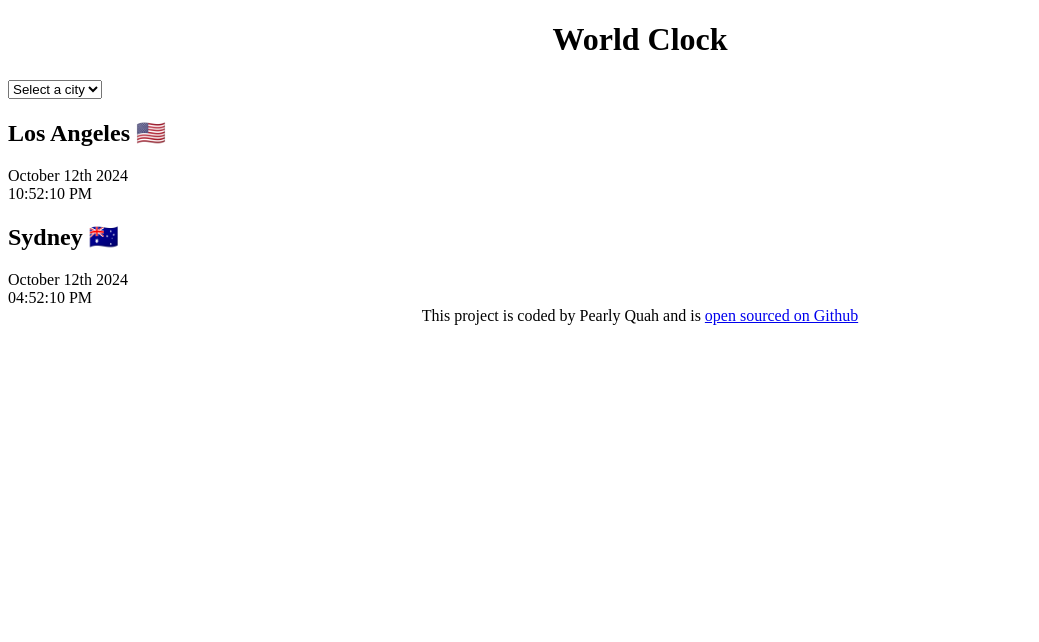
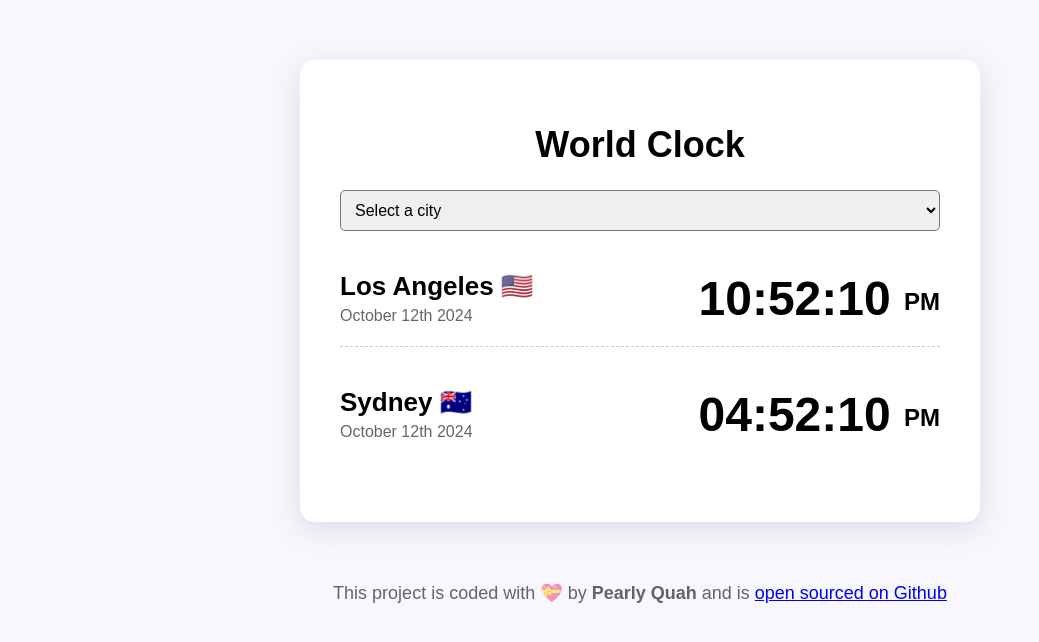
Before and after one commit to sweets-code/World-Clock-PQ, a plain HTML site: page index.html in a window 1280 px wide. Shown: the whole page, without its empty margins (0-1039 px from the left). Drawn offline with Linux system fonts and the light colour scheme.

Commit message:
Added css

```diff
--- a/css/style.css
+++ b/css/style.css
@@ -1,6 +1,60 @@
+body {
+  background-color: #f9f7fe;
+  font-family: sans-serif;
+}
+.container {
+  max-width: 600px;
+  margin: 60px auto;
+  background-color: white;
+  padding: 40px;
+  box-shadow: 0px 7px 29px 0px rgba(100, 100, 111, 0.2);
+  border-radius: 15px;
+}
+select {
+  display: block;
+  width: 100%;
+  padding: 10px;
+  border-radius: 5px;
+  font-size: 16px;
+}
+
+.city {
+  display: flex;
+  margin: 20px 0;
+  justify-content: space-between;
+  padding: 20px 0;
+  border-bottom: 1px dashed rgba(0, 0, 0, 0.2);
+}
+
+.city:last-child {
+  border: none;
+}
+
+h2 {
+  margin: 0 0 5px;
+  font-size: 26px;
+}
+
+.date {
+  opacity: 0.6;
+}
+
+.time {
+  font-size: 48px;
+  font-weight: bold;
+}
+.time small {
+  font-size: 24px;
+  vertical-align: middle;
+  line-height: 36px;
+}
+
 h1 {
   text-align: center;
+  font-size: 36px;
 }
 footer {
   text-align: center;
+  font-size: 18px;
+  color: rgba(0, 0, 0, 0.6);
 }
--- a/index.html
+++ b/index.html
@@ -9,27 +9,31 @@
   <body>
     <div class="container">
       <h1>World Clock</h1>
-
       <select>
         <option value="">Select a city</option>
         <option value="">London</option>
         <option value="">Sydney</option>
         <option value="">New York</option>
       </select>
-    </div>
 
-    <div class="city">
-      <h2>Los Angeles 🇺🇸</h2>
-      <div class="date">October 12th 2024</div>
-      <div class="time">10:52:10 PM</div>
-    </div>
-    <div class="city">
-      <h2>Sydney 🇦🇺</h2>
-      <div class="date">October 12th 2024</div>
-      <div class="time">04:52:10 PM</div>
+      <div class="city">
+        <div>
+          <h2>Los Angeles 🇺🇸</h2>
+          <div class="date">October 12th 2024</div>
+        </div>
+        <div class="time">10:52:10 <small>PM</small></div>
+      </div>
+
+      <div class="city">
+        <div>
+          <h2>Sydney 🇦🇺</h2>
+          <div class="date">October 12th 2024</div>
+        </div>
+        <div class="time">04:52:10 <small>PM</small></div>
+      </div>
     </div>
     <footer>
-      This project is coded by Pearly Quah and is
+      This project is coded with 💝 by <strong>Pearly Quah</strong> and is
       <a href="https://github.com/sweets-code/World-Clock-PQ" target="_blank">
         open sourced on Github</a
       >
```
